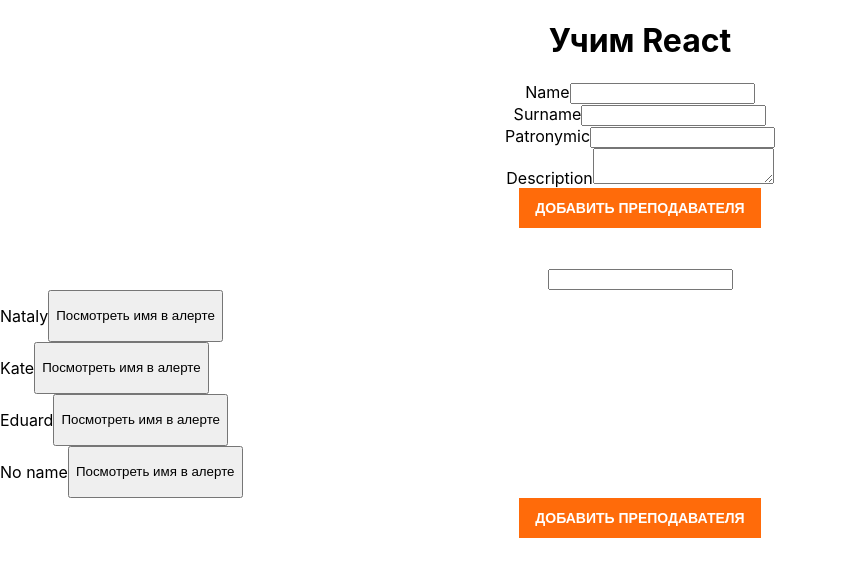
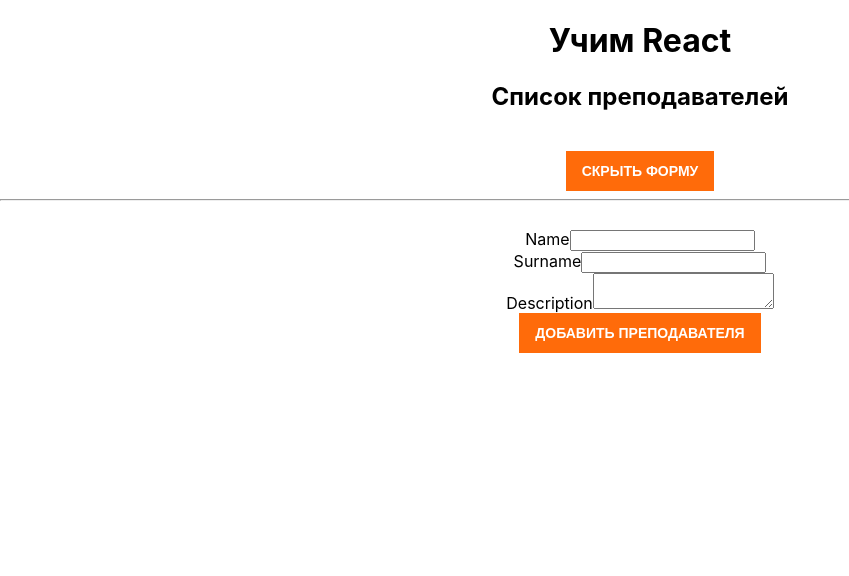
Before and after one commit to natasha08n/react36-project, a React (Create React App) app: page / in a window 1280 px wide. Shown: the top 576 px of the page, without its empty margins (0-849 px from the left). Built offline with nearby package versions, Linux system fonts and the light colour scheme.

Commit message:
Lesson 5. Lifecycle

```diff
--- a/package.json
+++ b/package.json
@@ -6,6 +6,7 @@
     "@testing-library/jest-dom": "^5.11.4",
     "@testing-library/react": "^11.1.0",
     "@testing-library/user-event": "^12.1.10",
+    "prop-types": "^15.7.2",
     "react": "^17.0.2",
     "react-dom": "^17.0.2",
     "react-scripts": "4.0.3",
--- a/src/App.js
+++ b/src/App.js
@@ -1,61 +1,15 @@
 import React from "react";
-import { Button } from "./components/Button/Button";
-import { Card } from "./components/Card";
-import { Form } from "./components/Form";
+
+import { Section } from "./components/Section";
 import { Header } from "./components/Header";
 import "./App.css";
 
-const teachers = [
-  {
-    id: "1",
-    name: "Nataly",
-  },
-  {
-    id: "2",
-    name: "Kate",
-  },
-  {
-    id: "3",
-    name: "Eduard",
-  },
-  {
-    id: "4",
-    name: undefined,
-  },
-];
-
-/**
- * App
- *  Form - state: { name/surname/patronymic/description }
- *    Input - labelName, onChange, value
- */
-
 class App extends React.Component {
-  state = {
-    value: "",
-  };
-
-  handleChange = (e) => {
-    console.log("e.target.value", e.target.value);
-    this.setState({ value: e.target.value });
-  };
-
   render() {
     return (
       <div className="App">
-      <Header title="Учим React" />
-        <Form />
-        <br />
-        <br />
-        <input
-          type="text"
-          value={this.state.value}
-          onChange={this.handleChange}
-        />
-        {teachers.map((teacher) => (
-          <Card key={teacher.id} id={teacher.id} name={teacher.name} />
-        ))}
-        <Button name="Добавить преподавателя" />
+        <Header size="h1" title="Учим React" />
+        <Section />
       </div>
     );
   }
--- a/src/components/Button/Button.jsx
+++ b/src/components/Button/Button.jsx
@@ -4,10 +4,10 @@
 
 class Button extends Component {
   render() {
-    const { name, type } = this.props;
+    const { name, type, onClick } = this.props;
 
     return (
-      <button type={type} className={styles.base} onClick={this.handleAdd}>
+      <button type={type} className={styles.base} onClick={onClick}>
         {name}
       </button>
     );
--- a/src/components/Card.jsx
+++ b/src/components/Card.jsx
@@ -1,11 +1,13 @@
-function Card({ id, name = "No name" }) {
+function Card({ id, name = "No name", surname, description }) {
   const handleClick = () => {
     alert(name);
   };
 
   return (
-    <div style={{ display: "flex", flexDirection: "row" }}>
-      <p key={id}>{name}</p>
+    <div>
+      <p key={id}>{name} {surname}</p>
+      <p key={id}>О преподавателе: {description}</p>
+
       <button onClick={handleClick}>Посмотреть имя в алерте</button>
     </div>
   );
--- a/src/components/Form.jsx
+++ b/src/components/Form.jsx
@@ -3,24 +3,34 @@
 import { Button } from "./Button/Button";
 
 class Form extends Component {
-  state = {
-    name: "",
-    surname: "",
-    patronymic: "",
-    description: "",
-  };
+  constructor(props) {
+    super(props);
+
+    this.state = {
+      name: "",
+      surname: "",
+      description: "",
+    };
+  }
 
   handleChange = ({ value, name }) => {
-    this.setState({ [name]: value });
+    this.setState({ [name]: value }); // this.setState(newState) - { ...prevState, ...newState }
   };
 
   handleSubmit = (e) => {
     e.preventDefault();
-    console.log("state", this.state);
+
+    this.props.onSubmit(this.state);
+    this.setState({
+      name: "",
+      surname: "",
+      description: "",
+    });
   };
 
   render() {
-    const { name, surname, patronymic, description } = this.state;
+    console.log("render");
+    const { name, surname, description } = this.state;
 
     return (
       <form onSubmit={this.handleSubmit}>
@@ -37,12 +47,6 @@
           onChange={this.handleChange}
         />
         <Input
-          name="patronymic"
-          labelName="Patronymic"
-          value={patronymic}
-          onChange={this.handleChange}
-        />
-        <Input
           type="textarea"
           name="description"
           labelName="Description"
--- a/src/components/Header.jsx
+++ b/src/components/Header.jsx
@@ -2,10 +2,18 @@
 
 class Header extends Component {
   render() {
-    const { title } = this.props;
+    const { title, size } = this.props;
 
     return (
-      <h1>{title}</h1>
+      <>
+        {size === "h1" ? (
+          <h1>{title}</h1>
+        ) : size === "h2" ? (
+          <h2>{title}</h2>
+        ) : (
+          <h3>{title}</h3>
+        )}
+      </>
     );
   }
 }
--- /dev/null
+++ b/src/components/List.jsx
@@ -0,0 +1,18 @@
+import { Card } from "./Card";
+
+function List({ items = [] }) {
+  return (
+    <>
+      {items.map((item) => (
+        <Card
+          key={item.id}
+          name={item.name}
+          surname={item.surname}
+          description={item.description}
+        />
+      ))}
+    </>
+  );
+}
+
+export { List };
--- /dev/null
+++ b/src/components/Section.jsx
@@ -0,0 +1,62 @@
+import React from "react";
+
+import { Button } from "./Button/Button";
+import { Header } from "./Header";
+import { Form } from "./Form";
+import { List } from "./List";
+
+/**
+ * Section { items }
+ *  Form
+ *    Input (3)
+ *    Button
+ *  List
+ *    ListItem
+ */
+
+class Section extends React.Component {
+  state = {
+    showed: true,
+    items: [],
+  };
+
+  componentDidMount() {
+    const itemsLS = JSON.parse(localStorage.getItem("teachers"));
+    if (itemsLS) {
+      this.setState({ items: itemsLS });
+    }
+  }
+
+  componentDidUpdate() {
+    localStorage.setItem("teachers", JSON.stringify(this.state.items));
+  }
+
+  handleToggle = () => {
+    this.setState((prevState) => ({ showed: !prevState.showed }));
+  };
+
+  handleAddItem = (item) => {
+    this.setState((prevState) => ({ items: [...prevState.items, item] }));
+  };
+
+  render() {
+    return (
+      <>
+        <Header size="h2" title="Список преподавателей" />
+        <List items={this.state.items} />
+        <br />
+        <Button
+          name={this.state.showed ? "Скрыть форму" : "Показать форму"}
+          onClick={this.handleToggle}
+        />
+        <hr />
+
+        <br />
+
+        {this.state.showed ? <Form onSubmit={this.handleAddItem} /> : null}
+      </>
+    );
+  }
+}
+
+export { Section };
```
